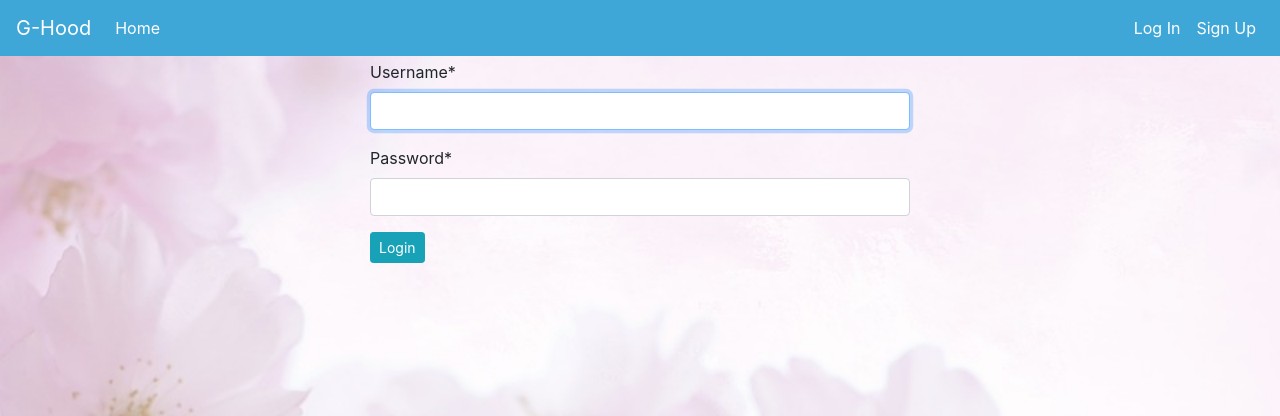
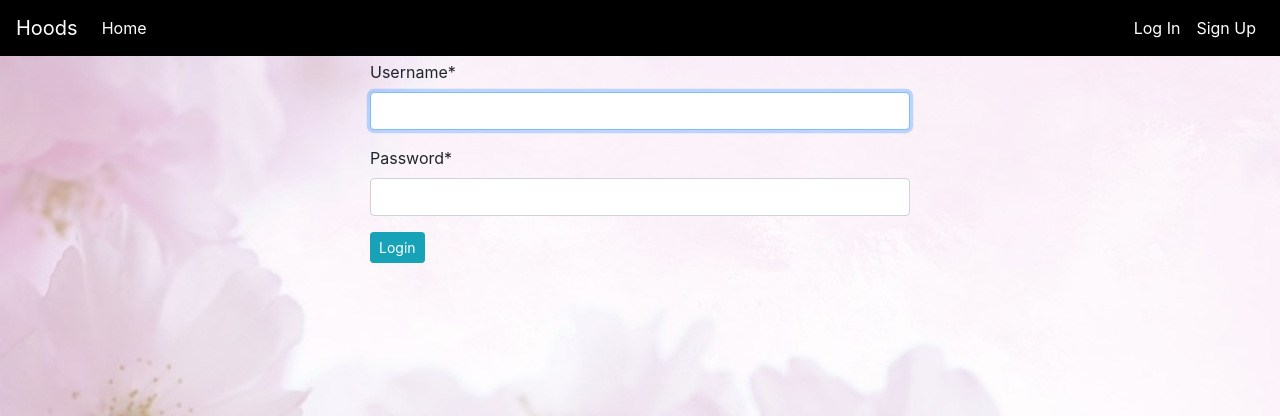
Before and after one commit to mwiha/Hood-App, a Django app: page /account/login/?next=/ in a window 1280 px wide. Shown: the top 416 px of the page. Run offline with Django 3.2, Linux system fonts and the light colour scheme; some libraries are stand-ins or nearby versions.

Commit message:
added navbar color

```diff
--- a/hood/templates/index.html
+++ b/hood/templates/index.html
@@ -5,7 +5,7 @@
 
 <div class="container-fluid">
     <div class="text-center" style="padding-top: 160px;padding-bottom: 176px">
-        <h1 style="font-size: 70px;font-family: 'Nosifer'">WELCOME TO NYUMBA-KUMI</h1>
+        <p style="font-size: 70px;font-family: 'Nosifer'">WELCOME TO NYUMBA-KUMI</p>
         <a href="{% url 'hood' %}" class="btn btn-sm btn-info mt-4">view hoods</a>
     </div>
 </div>
--- a/hood/templates/navbar.html
+++ b/hood/templates/navbar.html
@@ -1,10 +1,10 @@
-<nav class="mb-1 navbar navbar-expand-lg navbar-dark default-color" style="background-color:rgb(62, 167, 216)">
-  <a class="navbar-brand" href="{% url 'index' %}">G-Hood</a>
+<nav class="mb-1 navbar navbar-expand-lg navbar-dark default-color" style="background-color:black"">
+  <a class="navbar-brand" href="{% url 'index' %}">Hoods</a>
   <button class="navbar-toggler" type="button" data-toggle="collapse" data-target="#navbarSupportedContent-333"
     aria-controls="navbarSupportedContent-333" aria-expanded="false" aria-label="Toggle navigation">
     <span class="navbar-toggler-icon"></span>
   </button>
-  <div class="collapse navbar-collapse" id="navbarSupportedContent-333">
+  <div class="collapse navbar-collapse" id="navbarSupportedContent-333" >
     <ul class="navbar-nav mr-auto">
       <li class="nav-item active">
         <a class="nav-link" href="{% url 'index' %}">Home
@@ -13,15 +13,15 @@
     </ul>
 
     {% if user.is_authenticated %}
-    <ul class="navbar-nav ml-auto nav-flex-icons">
+    <ul class="navbar-nav ml-auto nav-flex-icons" >
       <li class="nav-item">
         <img class="rounded-circle nav-img" src="{{ user.profile.profile_picture.url }}" alt="" style="height: 40px">
-      </li>
+        <!-- </li>
       <li class="nav-item dropdown">
         <a class="nav-link dropdown-toggle" id="navbarDropdownMenuLink-333" data-toggle="dropdown" aria-haspopup="true"
           aria-expanded="false">
         </a>
-      </li>
+      </li> -->
       <li class="nav-item active" style="padding-top: 10px"><span class="text-white">{{user.username|title}}</span></li>
 
     </ul>
@@ -35,7 +35,7 @@
         <a class="nav-link" href="{% url 'signup' %}">Sign Up</a>
       </li>
     </ul>
-      {% endif %}
+    {% endif %}
 
   </div>
 </nav>
```
